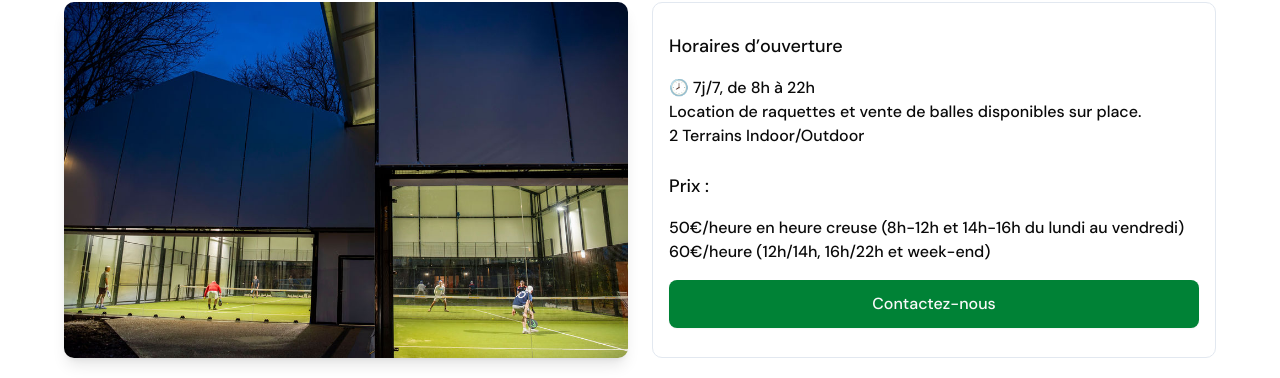
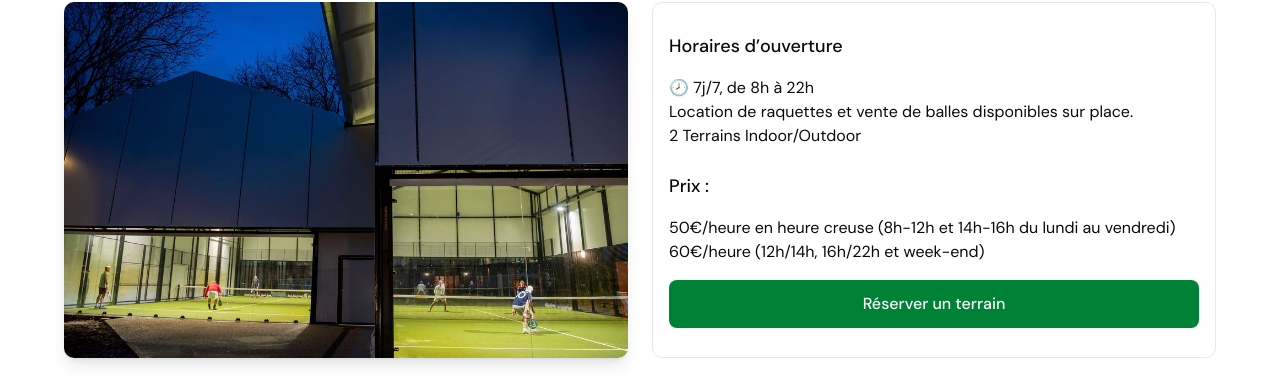
Before and after one commit to martincavil/padel15, a Next.js app: page / in a window 1280 px wide. Shown: the part 2310-2688 px from the top of the page. Built offline with nearby package versions, Linux system fonts and the light colour scheme.

Commit message:
add app-mobile image and enhance OpeningHours and ButtonDownloadApp components for improved layout and functionality

```diff
--- a/src/components/OpeningHours.tsx
+++ b/src/components/OpeningHours.tsx
@@ -1,48 +1,63 @@
-'use client'
-import Image from 'next/image'
-import { Card} from './ui/Card'
-import { ButtonDownloadApp } from './ui/ButtonDowloadApp'
-
+"use client";
+import Image from "next/image";
+import { Card } from "./ui/Card";
+import { ButtonDownloadApp } from "./ui/ButtonDowloadApp";
 
 export default function OpeningHours() {
   return (
-    <div id='pricing' className="scroll-mt-16 container flex flex-col justify-center space-y-6">
+    <div
+      id="pricing"
+      className="scroll-mt-16 container flex flex-col justify-center space-y-6"
+    >
       <h2 className="text-2xl  font-bold text-[#FF6727]">
         Nos horaires d&apos;ouverture & Tarifs
       </h2>
-      <div className='flex flex-col space-y-8'>
-        <div className='grid grid-cols-1 md:grid-cols-2 gap-4 md:gap-6'>
+      <div className="flex flex-col space-y-8">
+        <div className="grid grid-cols-1 md:grid-cols-2 gap-4 md:gap-6">
           <Image
             src="/padel-ext.jpg"
             alt="Team Building"
             width={800}
             height={500}
-            className="h-full rounded-lg shadow-lg" />
+            className="h-full rounded-lg shadow-lg"
+          />
           <Card>
-            <h3 className='text-lg font-medium'>Horaires d’ouverture</h3>
-            <ul className='mb-2'>
-              <li className="font-medium">🕗 7j/7, de 8h à 22h</li>
-              <li className="font-medium">Location de raquettes et vente de balles disponibles sur place.</li>
-              <li className="font-medium">2 Terrains Indoor/Outdoor</li>
+            <h3 className="text-lg font-medium">Horaires d’ouverture</h3>
+            <ul className="mb-2">
+              <li>🕗 7j/7, de 8h à 22h</li>
+              <li>
+                Location de raquettes et vente de balles disponibles sur place.
+              </li>
+              <li>2 Terrains Indoor/Outdoor</li>
             </ul>
-            <h3 className='text-lg font-medium'>Prix : </h3>
+            <h3 className="text-lg font-medium">Prix : </h3>
             <ul>
-              <li className="font-medium">50€/heure en heure creuse (8h-12h et 14h-16h du lundi au vendredi) </li>
-              <li className="font-medium">60€/heure (12h/14h, 16h/22h et week-end) </li>
+              <li>
+                50€/heure en heure creuse (8h-12h et 14h-16h du lundi au
+                vendredi){" "}
+              </li>
+              <li>60€/heure (12h/14h, 16h/22h et week-end) </li>
             </ul>
             <ButtonDownloadApp />
           </Card>
         </div>
-        <div className='grid grid-cols-1 md:grid-cols-2 gap-4 md:gap-12'>
-          <div className='order-1 md:order-0'>
+        <div className="grid grid-cols-1 md:grid-cols-2 gap-4 md:gap-12">
+          <div className="order-1 md:order-0">
             <Card>
               <ul>
                 <li>🚲 Garage à vélo sécurisé</li>
                 <li>🚿 Vestiaires, douches et toilettes à disposition</li>
-              <li>🛋️ Espace détente intérieur/Restaurant/Terrasse/Guinguette</li>
-              <li>💻 Coin coworking pour télétravailler dans une ambiance </li>
+                <li>
+                  🛋️ Espace détente intérieur/Restaurant/Terrasse/Guinguette
+                </li>
+                <li>
+                  💻 Coin coworking pour télétravailler dans une ambiance{" "}
+                </li>
                 <li>💧 Fontaine à eau en libre-service</li>
-              <li>♿ Site entièrement accessible aux personnes à mobilité réduite</li>
+                <li>
+                  ♿ Site entièrement accessible aux personnes à mobilité
+                  réduite
+                </li>
               </ul>
             </Card>
           </div>
@@ -51,9 +66,46 @@ export default function OpeningHours() {
             alt="Team Building"
             width={600}
             height={400}
-            className="h-[500px] rounded-lg shadow-lg" />
+            className="h-[500px] rounded-lg shadow-lg"
+          />
+        </div>
+        <div
+          id="infos"
+          className="grid grid-cols-1 md:grid-cols-2 gap-4 md:gap-6"
+        >
+          <Image
+            src="/app-mobile.jpeg"
+            alt="Team Building"
+            width={800}
+            height={500}
+            className="h-full rounded-lg shadow-lg"
+          />
+          <Card>
+            <h3 className="text-lg font-medium">
+              🎾 Réservez votre partie en quelques clics !
+            </h3>
+            <ul className="mb-2">
+              <li>
+                Les réservations se font exclusivement via notre application «
+                Padel15 ».
+              </li>
+              <li>
+                📅 Les créneaux ouvrent 5 jours à l’avance, heure par heure :
+                soyez réactifs !
+              </li>
+            </ul>
+            <h3 className="text-lg font-medium">🧢 Besoin de matériel ?</h3>
+            <ul>
+              <li>
+                Pas de panique : 📲 Grâce à l’application « Padel 15 Locker »,
+                vous pouvez louer des raquettes et acheter des balles
+                directement depuis votre téléphone. À récupérer dans l’armoire
+                entre les terrains
+              </li>
+            </ul>
+          </Card>
         </div>
       </div>
     </div>
-  )
+  );
 }
--- a/src/components/ui/ButtonDowloadApp.tsx
+++ b/src/components/ui/ButtonDowloadApp.tsx
@@ -1,7 +1,7 @@
-'use client'
+"use client";
 
-import { useState, useEffect } from 'react';
-import { Button } from './Button';
+import { useState, useEffect } from "react";
+import { Button } from "./Button";
 
 export function ButtonDownloadApp() {
   const [isMobile, setIsMobile] = useState(false);
@@ -11,20 +11,22 @@ export function ButtonDownloadApp() {
   useEffect(() => {
     const userAgent = navigator.userAgent.toLowerCase();
     const isAndroid = /android/.test(userAgent);
-    const isIOS = /iphone|ipad|ipod/.test(userAgent);
+    const isIOS = /iphone|ipad|ipod|macintosh|mac os x/.test(userAgent);
     const mobileCheck = isAndroid || isIOS;
 
     setIsMobile(mobileCheck);
 
     if (isAndroid) {
-      setStoreLink("https://play.google.com/store/apps/details?id=com.trenicom.padel15");
+      setStoreLink(
+        "https://play.google.com/store/apps/details?id=com.trenicom.padel15"
+      );
       setStoreLabel("Réserver un terrain");
     } else if (isIOS) {
       setStoreLink("https://apps.apple.com/fr/app/padel-15/id6738955590");
       setStoreLabel("Réserver un terrain");
     } else {
-      setStoreLink("#contact");
-      setStoreLabel("Contactez-nous");
+      setStoreLink("#info");
+      setStoreLabel("Réserver un terrain");
     }
   }, []);
 
@@ -32,12 +34,11 @@ export function ButtonDownloadApp() {
     if (!storeLink) return;
 
     if (isMobile) {
-      // Modification ici: plus de '_blank' sur mobile
-      window.location.href = storeLink;
+      window.open(storeLink, "_blank");
     } else {
-      const contactSection = document.getElementById('contact');
+      const contactSection = document.getElementById("contact");
       if (contactSection) {
-        contactSection.scrollIntoView({ behavior: 'smooth' });
+        contactSection.scrollIntoView({ behavior: "smooth" });
       }
     }
   };
```
Also changed, not shown: public/app-mobile.jpeg (added). Lines whose indentation alone changed are shown as unchanged.
